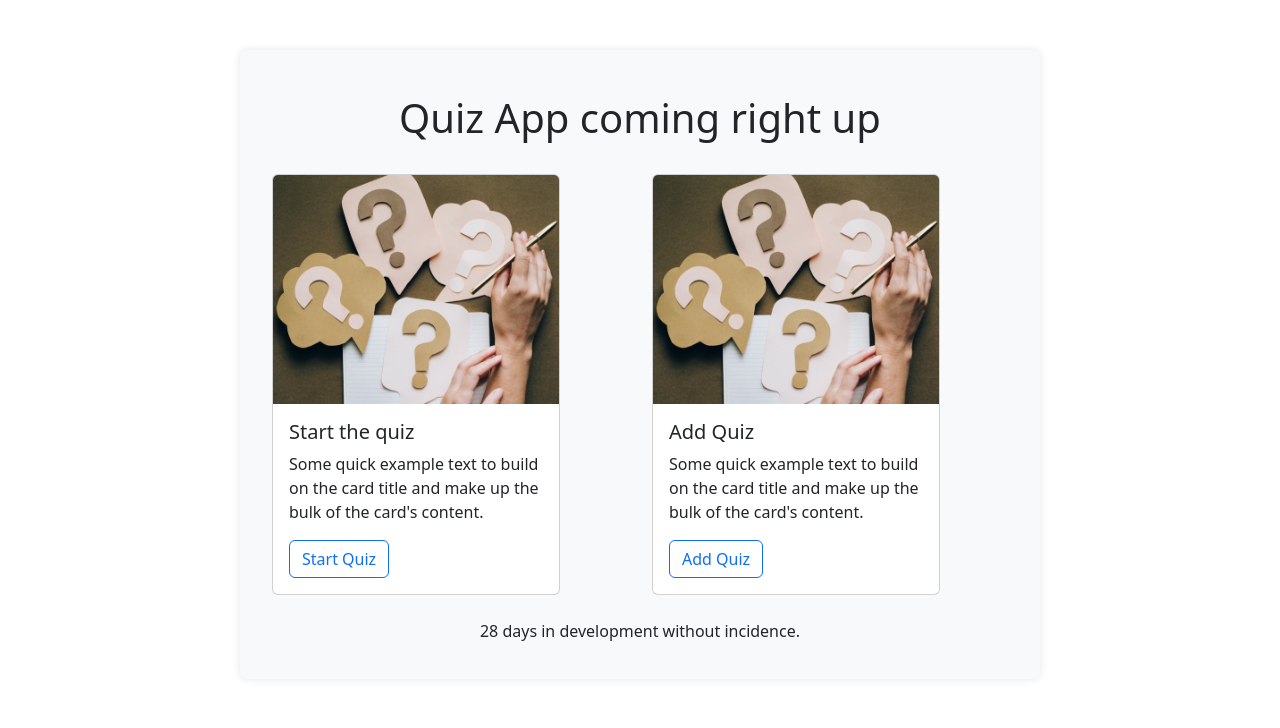
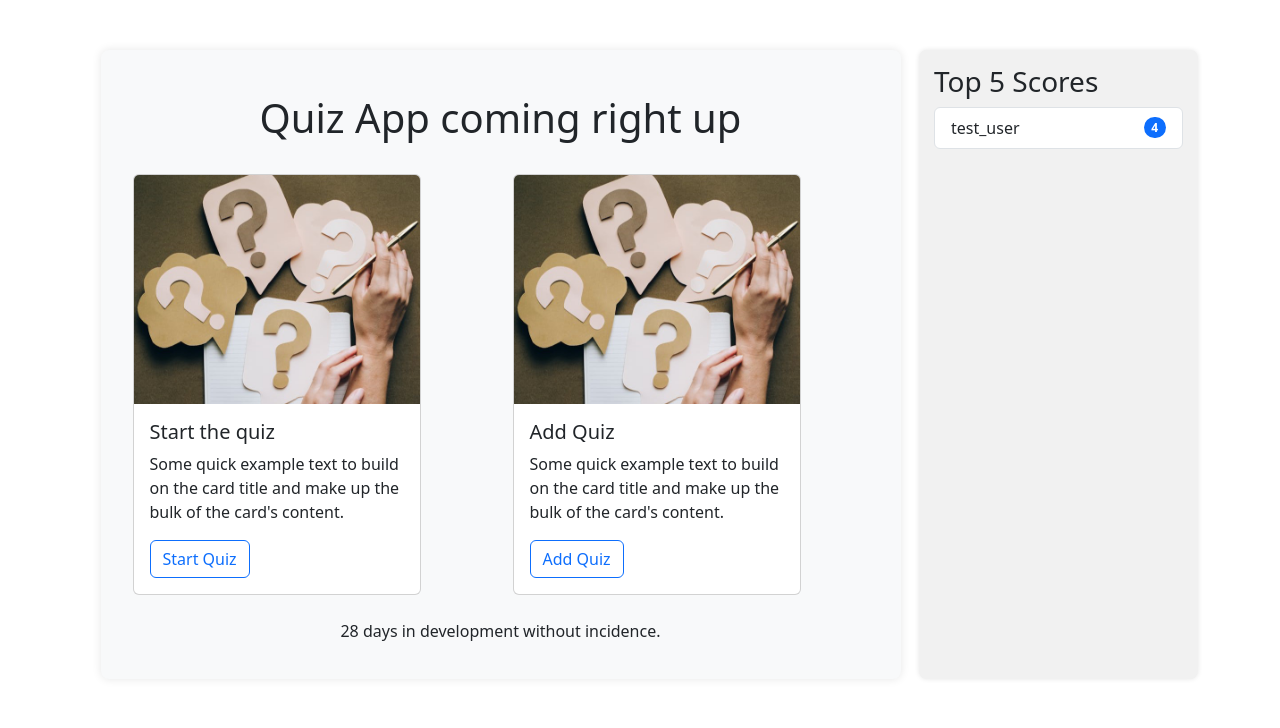
Before and after one commit to TheKingsident/interactive-quiz, a Django app: page / in a window 1280 px wide. Shown: the part 56-784 px from the top of the page. Run offline with Django 5.2, Linux system fonts and the light colour scheme; a user stored in the database is signed in; data comes from the database, SQL or seed files in the repository; both versions use the stored data as it was after the commit.

```diff
--- a/interactive_quiz/interactive_quiz/settings.py
+++ b/interactive_quiz/interactive_quiz/settings.py
@@ -69,6 +69,7 @@ TEMPLATES = [
                 'django.contrib.auth.context_processors.auth',
                 'django.contrib.messages.context_processors.messages',
                 'quiz.context_processors.days_developed',
+                'quiz.context_processors.top_five_scores',
             ],
         },
     },
--- a/interactive_quiz/quiz/context_processors.py
+++ b/interactive_quiz/quiz/context_processors.py
@@ -1,4 +1,5 @@
 from datetime import datetime
+from quiz.models import Score
 
 def days_developed(request):
     startDevDate = datetime(2024, 8, 22)
@@ -13,3 +14,9 @@ def days_developed(request):
         "daysDeveloped": daysDeveloped,
         "days": days,
     }
+
+def top_five_scores(request):
+    score_list = Score.objects.all().order_by('-score')[:5]
+    return {
+        "score_list": score_list
+    }
--- a/interactive_quiz/quiz/templates/quiz/base.html
+++ b/interactive_quiz/quiz/templates/quiz/base.html
@@ -2,14 +2,31 @@
 <html lang="en">
 	<head>
 		<style>
-      /* This is the div container that will hold the content */
 			.content-container {
-          max-width: 800px; /* Set a maximum width for the content */
-          margin: 50px auto; /* Center the div and add space from top and bottom */
-          padding: 20px; /* Add internal space within the div */
-          background-color: #f8f9fa; /* Optional: set a background color */
-          border-radius: 8px; /* Optional: round the corners */
-          box-shadow: 0 0 10px rgba(0, 0, 0, 0.1); /* Optional: add a subtle shadow */
+				max-width: 800px;
+				margin: 50px auto;
+				padding: 20px;
+				background-color: #f8f9fa;
+				border-radius: 8px;
+				box-shadow: 0 0 10px rgba(0, 0, 0, 0.1);
+			}
+
+			/* Sidebar styling */
+			.sidebar-container {
+				margin: 50px auto;
+				padding: 15px;
+				background-color: #f1f1f1;
+				border-radius: 8px;
+				margin-right: 20px;
+				box-shadow: 0 0 5px rgba(0, 0, 0, 0.1);
+			}
+			/* Layout for sidebar + content */
+			.row-container {
+				display: flex;
+				justify-content: space-between;
+			}
+			.main-content {
+				flex-grow: 1;
 			}
 		</style>
 		<meta charset="utf-8">
@@ -18,9 +35,16 @@
 		<link href="https://cdn.jsdelivr.net/npm/bootstrap@5.3.3/dist/css/bootstrap.min.css" rel="stylesheet" integrity="sha384-QWTKZyjpPEjISv5WaRU9OFeRpok6YctnYmDr5pNlyT2bRjXh0JMhjY6hW+ALEwIH" crossorigin="anonymous">
 		{% include 'quiz/navbar.html' %}
 	</head>
+
+
+
 	<body>
+		<div class="container">
+			<div class="row-container">
+				<!-- Main content area -->
+				<div class="main-content col-sm-9">
 					<div class="content-container">
-      <br/>
+						<br>
 						{% if messages %}
 							{% for message in messages %}
 								<div class="alert alert-warning alert-dismissible fade show" role="alert">
@@ -29,14 +53,28 @@
 								</div>
 							{% endfor %}
 						{% endif %}
+
 						{% block content %}
 							{% include 'quiz/home.html' %}
 						{% endblock %}
+
 						<center>
-       <br/>
+						<br>
 							<p> {{ daysDeveloped }} {{ days }} in development without incidence.</p>
 						</center>
 					</div>
+				</div>
+				<!-- Sidebar will go here if user is authenticated -->
+				{% if user.is_authenticated %}
+					<br><br/>
+					<div class="sidebar-container col-sm-3">
+						{% include 'quiz/sidebar.html' %}
+					</div>
+				{% endif %}
+			</div>
+		</div>
+
+
 	<script src="https://cdn.jsdelivr.net/npm/bootstrap@5.3.3/dist/js/bootstrap.bundle.min.js" integrity="sha384-YvpcrYf0tY3lHB60NNkmXc5s9fDVZLESaAA55NDzOxhy9GkcIdslK1eN7N6jIeHz" crossorigin="anonymous"></script>
 	</body>
 	</html>
--- /dev/null
+++ b/interactive_quiz/quiz/templates/quiz/sidebar.html
@@ -0,0 +1,9 @@
+<h3>Top 5 Scores</h3>
+    <ul class="list-group">
+        {% for score in score_list %}
+            <li class="list-group-item d-flex justify-content-between align-items-center">
+            {{ score.user.username }}
+            <span class="badge text-bg-primary rounded-pill">{{ score.score }}</span>
+            </li>
+        {% endfor %}
+    </ul>
--- a/interactive_quiz/quiz/views.py
+++ b/interactive_quiz/quiz/views.py
@@ -1,12 +1,15 @@
 from django.shortcuts import render
 from django.db import IntegrityError
 import random
-from .models import Quiz
+from .models import Quiz, Score
 from .forms import QuizForm, OptionFormSet
 from django.http import HttpResponseRedirect
 
 def home(request):
-    return render(request, 'quiz/base.html')
+    score_list = Score.objects.all().order_by('-score')[:5]
+    return render(request, 'quiz/base.html', {
+        "score_list": score_list
+    })
 
 def start_quiz(request):
     quiz_list = random.sample(list(Quiz.objects.all()), 3)
```
Also changed, not shown: interactive_quiz/db.sqlite3. Lines whose indentation alone changed are shown as unchanged.
